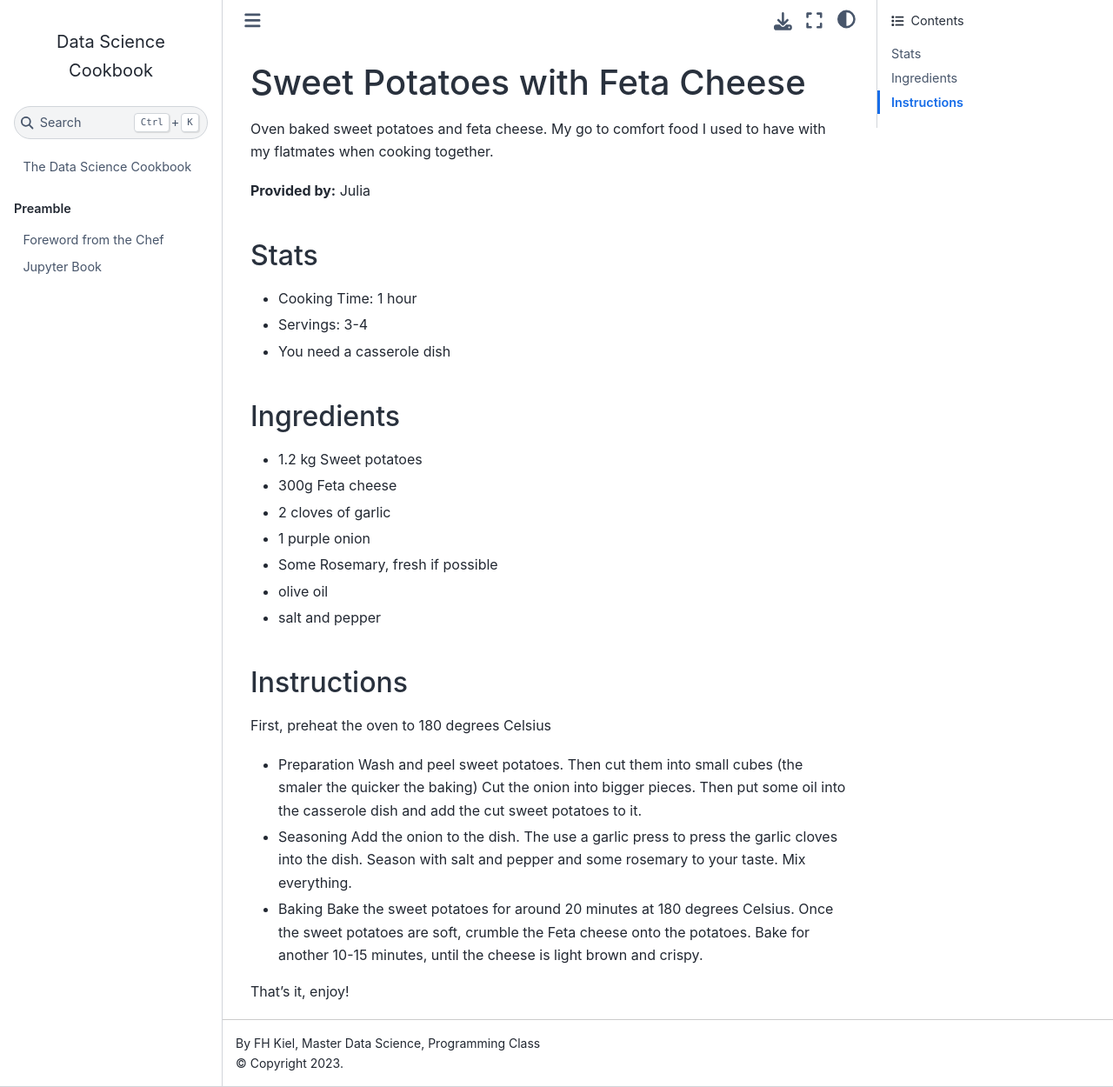
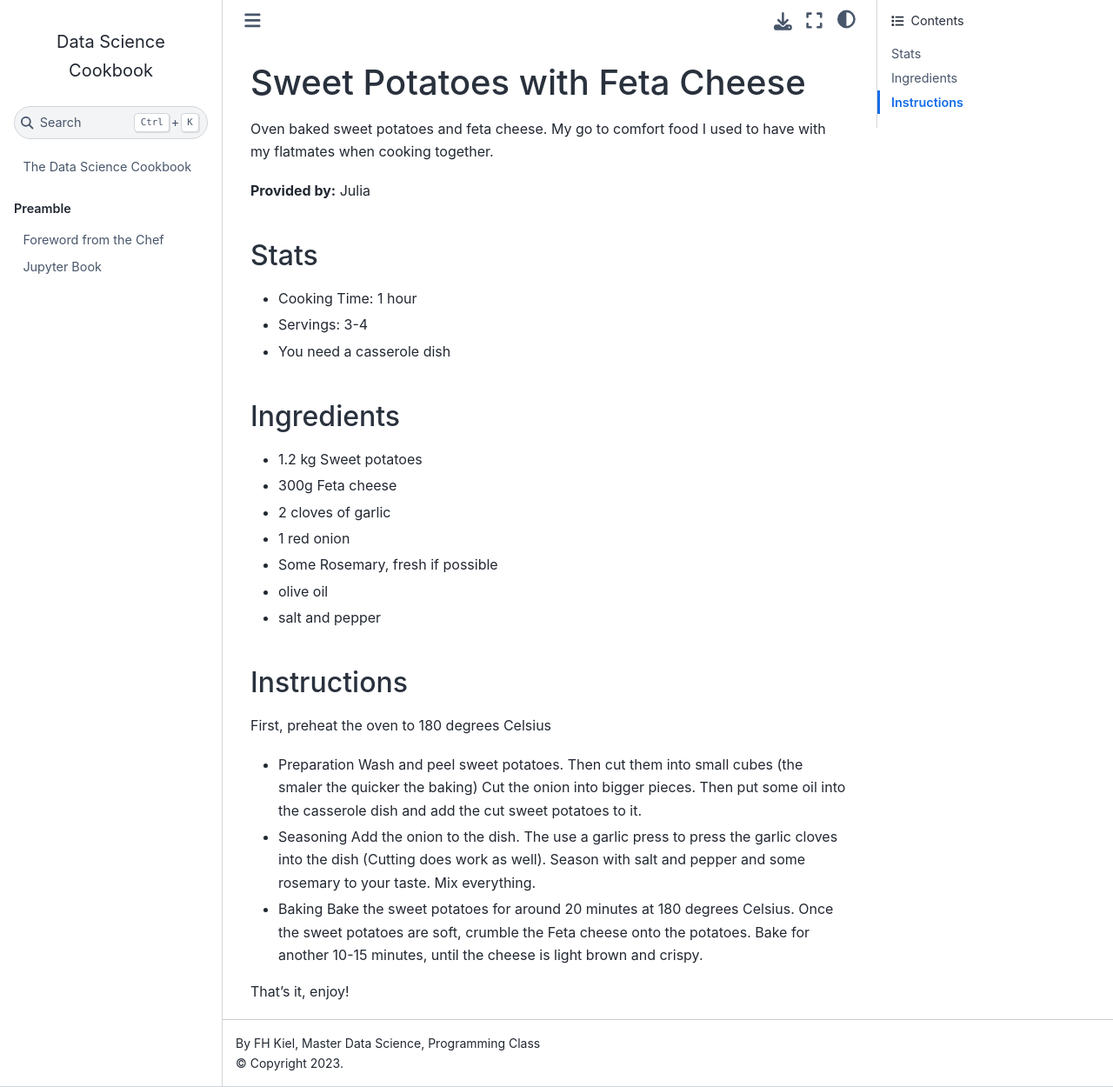
Before and after one commit to tillschwoerer/the-data-science-cookbook, a Jupyter Book: the page built from sweet_potatoes.md, in a window 1280 px wide and 1250 px high. Shown: the whole window at 87% size. Built offline with Jupyter Book 1.0.4 settings and Sphinx 7.4.7 and the Sphinx Book theme 1.1.4, drawn with Linux system fonts in a browser that asks for light colours; pages that are not in the unit, such as notebooks, are missing from menus.

Commit message:
Minor edits

```diff
--- a/sweet_potatoes.md
+++ b/sweet_potatoes.md
@@ -15,7 +15,7 @@ My go to comfort food I used to have with my flatmates when cooking together.
 - 1.2 kg Sweet potatoes
 - 300g Feta cheese
 - 2 cloves of garlic
-- 1 purple onion
+- 1 red onion
 - Some Rosemary, fresh if possible
 - olive oil
 - salt and pepper
@@ -29,7 +29,7 @@ Cut the onion into bigger pieces.
 Then put some oil into the casserole dish and add the cut sweet potatoes to it.
 
 - Seasoning
-Add the onion to the dish. The use a garlic press to press the garlic cloves into the dish. Season with salt and pepper and some rosemary to your taste.
+Add the onion to the dish. The use a garlic press to press the garlic cloves into the dish (Cutting does work as well). Season with salt and pepper and some rosemary to your taste.
 Mix everything.
 
 - Baking
```
